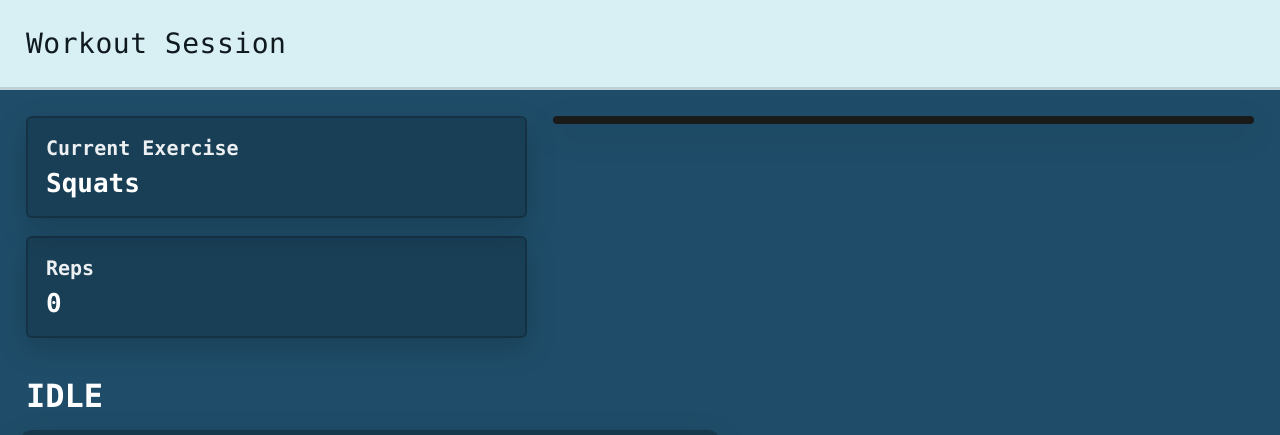
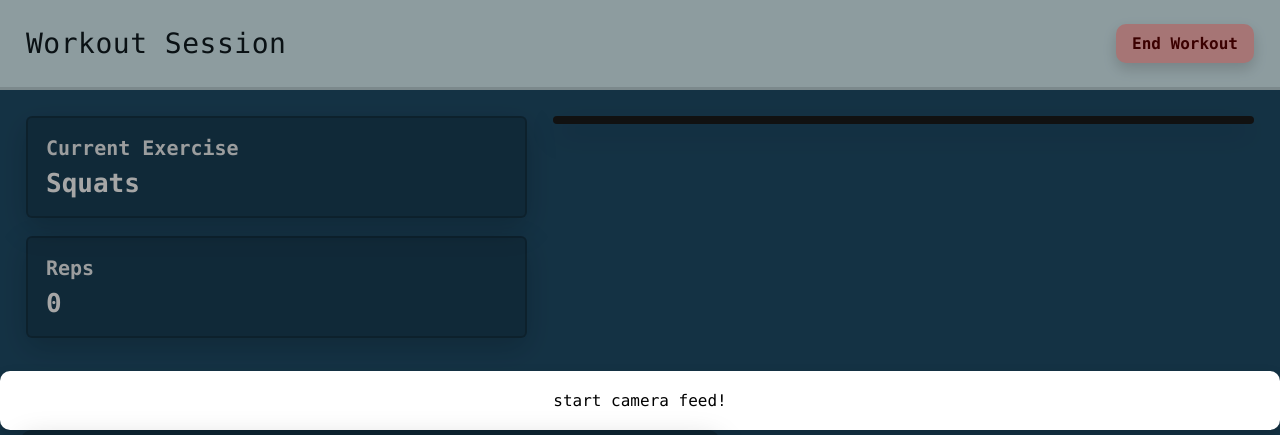
Before and after one commit to pilafnoodle/FitCompass, a Flask app: page /workoutSession in a window 1280 px wide. Shown: the top 435 px of the page. Run offline with Flask 3, Linux system fonts and the light colour scheme.

Commit message:
added an overlay to ensure that the start button can be pressed with the demo video

```diff
--- a/templates/workoutSession.html
+++ b/templates/workoutSession.html
@@ -38,6 +38,7 @@
       align-items: center;
       padding: 0 26px;
       border-bottom: 3px solid rgba(0,0,0,.12);
+      justify-content: space-between;
     }
 
     .top-strip h1{
@@ -45,6 +46,21 @@
       font-size: 28px;
       font-weight: 500;
       letter-spacing: .5px;
+    }
+
+    .end-btn{
+      background:#ffb3b3; /* light red */
+      padding:10px 16px;
+      border-radius:10px;
+      text-decoration:none;
+      color:#5a0000;
+      font-weight:600;
+      box-shadow: 0 6px 14px rgba(0,0,0,.16);
+      transition:.15s;
+    }
+
+    .end-btn:hover{
+      background:#ff9999;
     }
 
     /* ---------------- CONTENT ---------------- */
@@ -93,7 +109,7 @@
 
     .btn{
       flex: 1;
-      padding: 14px;
+      padding:20px 40px;
       border-radius: 10px;
       border: none;
       background: white;
@@ -101,6 +117,21 @@
       font-size: 16px;
       cursor: pointer;
       box-shadow: 0 6px 14px rgba(0,0,0,.16);
+    }
+
+    #overlay{
+      position:absolute;
+      inset:0;
+      display:flex;
+      justify-content:center;
+      align-items:center;
+      background: rgba(0,0,0,.35);
+    }
+
+    .start-btn{
+      padding:20px 40px;
+      font-size:14px;
+      border-radius:14px;
     }
 
     .btn:active{
@@ -162,8 +193,12 @@
 <body>
       <main class="main">
          <header class="top-strip">
-      <h1>Workout Session</h1>
-    </header>
+          <h1>Workout Session</h1>
+          <a href="{{ url_for('home') }}" class="end-btn">
+            End Workout
+          </a>
+        </header>
+
 <div class="content">
 
       <div class="left-panel">
```
